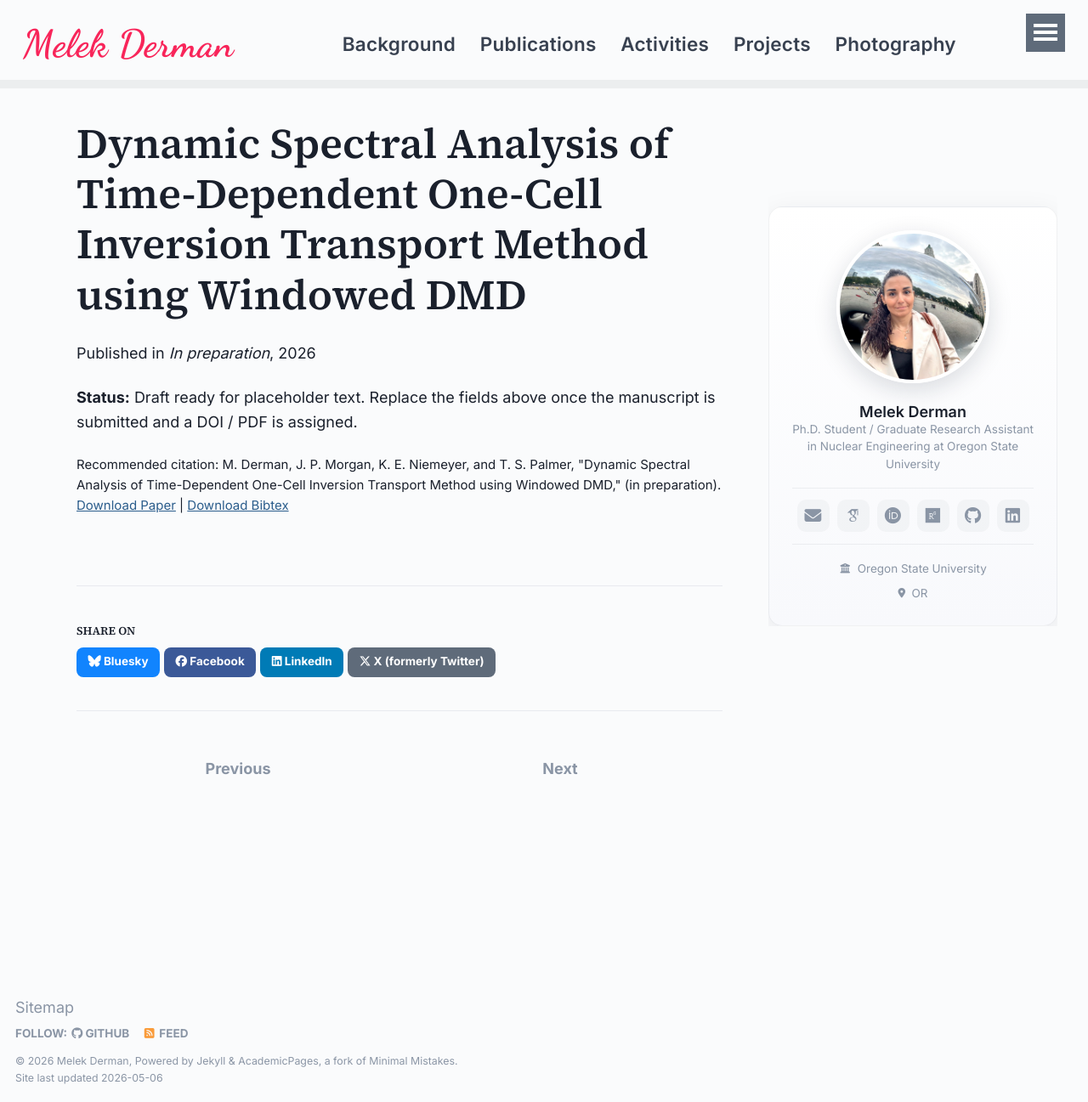
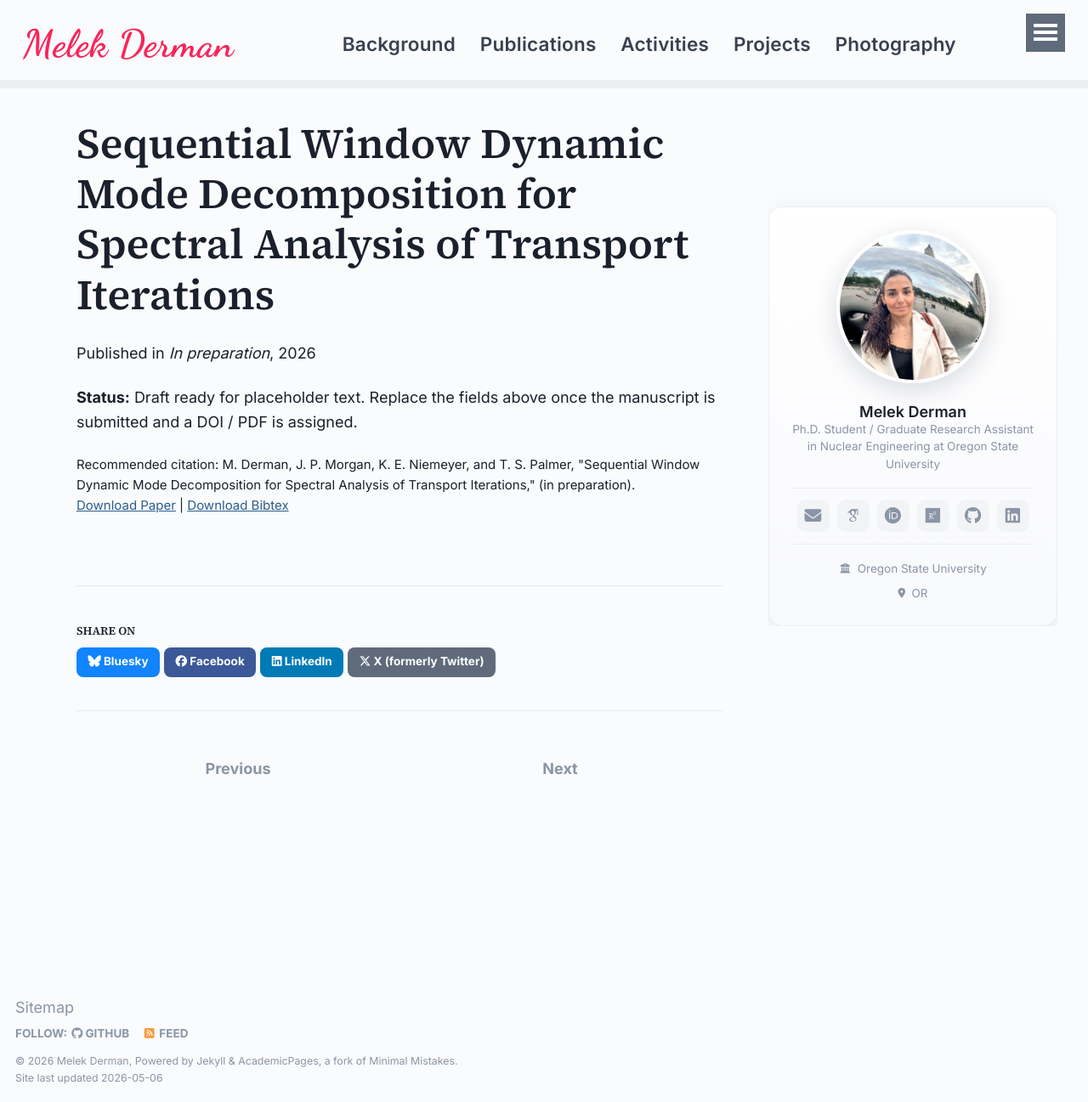
Before and after one commit to melekderman/melekderman.github.io, a Jekyll site: the page built from _publications/2026-02-01-upcoming-paper.md, in a window 1280 px wide and 1297 px high. Shown: the whole window at 85% size. Built offline with Jekyll 4.4.1, drawn with Linux system fonts in a browser that asks for light colours; some web fonts are replaced.

Commit message:
Update title and citation for upcoming paper

```diff
--- a/_publications/2026-02-01-upcoming-paper.md
+++ b/_publications/2026-02-01-upcoming-paper.md
@@ -1,5 +1,5 @@
 ---
-title: "Dynamic Spectral Analysis of Time-Dependent One-Cell Inversion Transport Method using Windowed DMD"
+title: "Sequential Window Dynamic Mode Decomposition for Spectral Analysis of Transport Iterations"
 collection: publications
 category: manuscripts
 permalink: /publication/2026-02-01-upcoming-paper
@@ -8,7 +8,7 @@ date: 2026-02-01
 venue: 'In preparation'
 paperurl: ''
 bibtexurl: ''
-citation: 'M. Derman, J. P. Morgan, K. E. Niemeyer, and T. S. Palmer, "Dynamic Spectral Analysis of Time-Dependent One-Cell Inversion Transport Method using Windowed DMD," (in preparation).'
+citation: 'M. Derman, J. P. Morgan, K. E. Niemeyer, and T. S. Palmer, "Sequential Window Dynamic Mode Decomposition for Spectral Analysis of Transport Iterations," (in preparation).'
 status: 'In preparation'
 key_words: 'Nuclear Engineering · Dynamic Mode Decomposition · Deterministic Radiation Transport'
 ---
```
